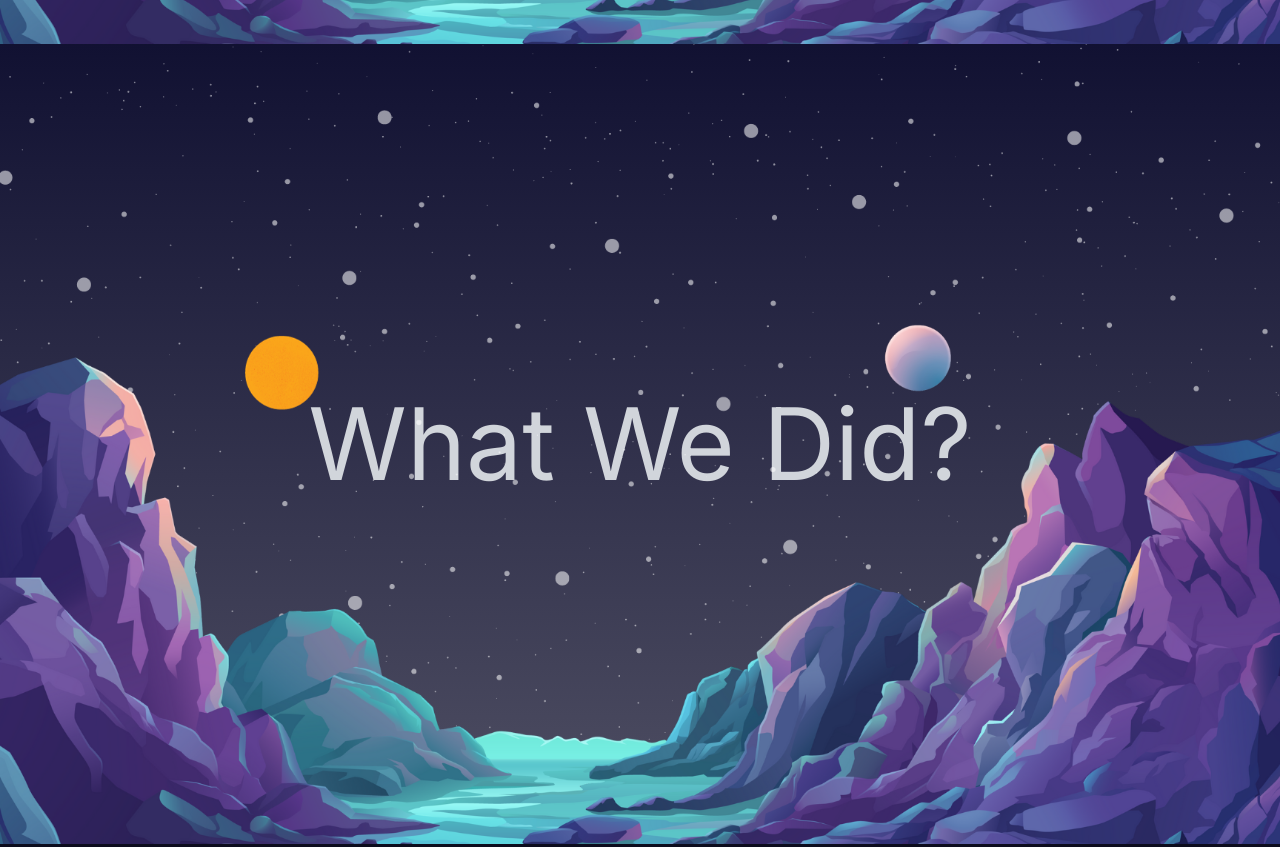
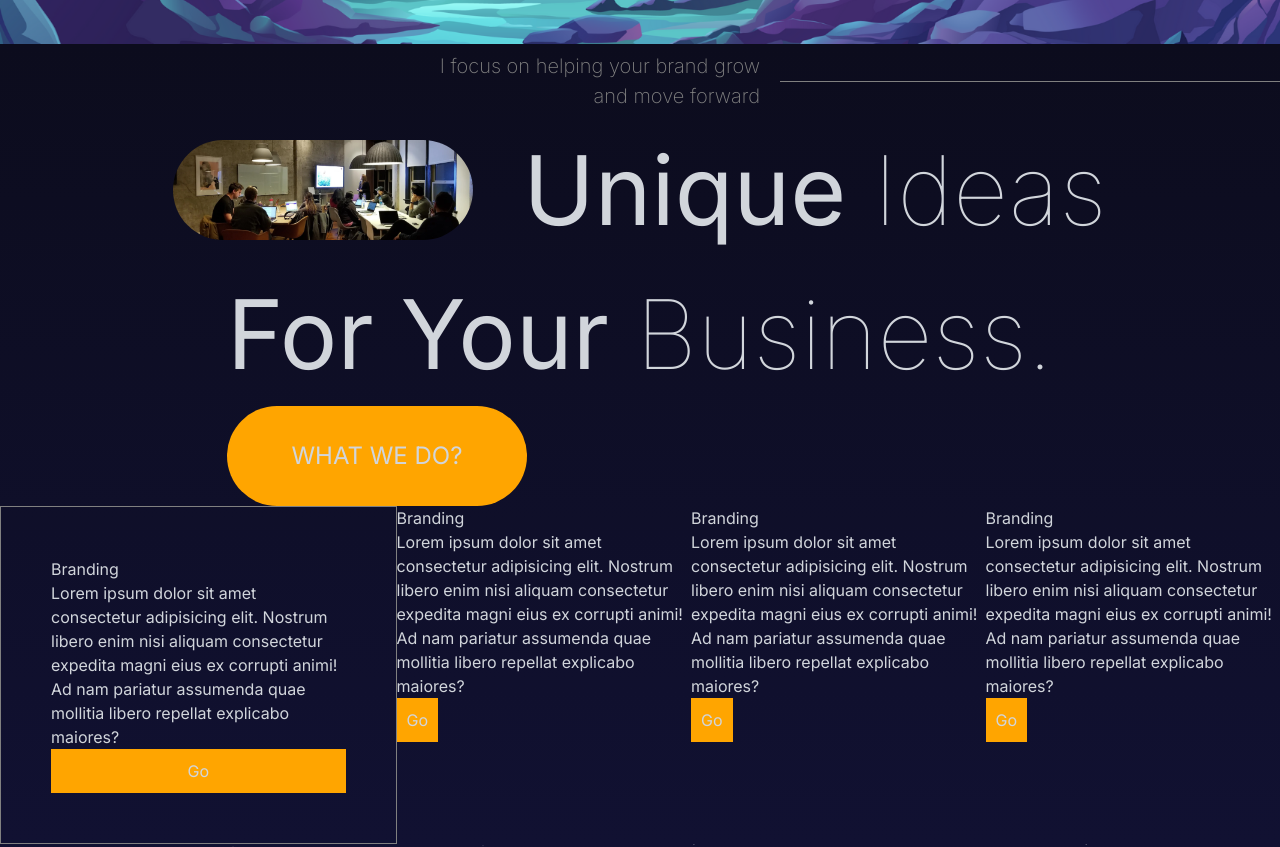
Before and after one commit to nextArtDev/animated-portfolio-lamadev, a Next.js app: page / in a window 1280 px wide. Shown: the part 1580-2427 px from the top of the page. Built offline with nearby package versions, Linux system fonts and the light colour scheme.

Commit message:
services

```diff
--- /dev/null
+++ b/_components/Services.tsx
@@ -0,0 +1,277 @@
+'use client'
+import { useRef } from 'react'
+// import './services.scss'
+import { motion, useInView } from 'framer-motion'
+
+const variants = {
+  initial: {
+    x: -500,
+    y: 100,
+    opacity: 0,
+  },
+  animate: {
+    x: 0,
+    y: 0,
+    opacity: 1,
+    transition: {
+      duration: 1,
+      staggerChildren: 0.1,
+    },
+  },
+}
+
+const Services = () => {
+  const ref = useRef(null)
+
+  // margin for starting
+  // it can be const isInView = useInView({margin: "0px 100px -50px 0px"})
+  const isInView = useInView(ref, { margin: '-100px' })
+
+  return (
+    <motion.div
+      className="services"
+      variants={variants}
+      initial="initial"
+      // animate="animate"
+      // whileInView="animate"
+      ref={ref}
+      animate={isInView && 'animate'}
+      style={{
+        background: 'linear-gradient(180deg, #0c0c1d, #111132)',
+        height: '100%',
+        display: 'flex',
+        flexDirection: 'column',
+        justifyContent: 'space-between',
+      }}
+    >
+      <motion.div
+        className="textContainer"
+        variants={variants}
+        style={{
+          flex: '1',
+          alignSelf: 'flex-end',
+          display: 'flex',
+          alignItems: 'center',
+          gap: '20px',
+        }}
+      >
+        <p
+          style={{
+            fontWeight: 200,
+            fontSize: '20px',
+            color: 'gray',
+            textAlign: 'right',
+          }}
+        >
+          I focus on helping your brand grow
+          <br /> and move forward
+        </p>
+        <hr
+          style={{
+            width: '500px',
+            border: 'none',
+            borderTop: '0.5px solid gray',
+          }}
+        />
+      </motion.div>
+      <motion.div
+        className="titleContainer"
+        variants={variants}
+        style={{
+          flex: '2',
+          display: 'flex',
+          flexDirection: 'column',
+          alignItems: 'center',
+        }}
+      >
+        <div
+          className="title"
+          style={{
+            display: 'flex',
+            alignItems: 'center',
+            gap: '50px',
+          }}
+        >
+          <img
+            src="/people.webp"
+            alt=""
+            style={{
+              width: '300px',
+              height: '100px',
+              borderRadius: '50px',
+              objectFit: 'cover',
+            }}
+          />
+          <h1
+            style={{
+              fontSize: '96px',
+              fontWeight: '100',
+            }}
+          >
+            <motion.b whileHover={{ color: 'orange' }}>Unique</motion.b> Ideas
+          </h1>
+        </div>
+        <div className="title">
+          <h1
+            style={{
+              fontSize: '96px',
+              fontWeight: '100',
+            }}
+          >
+            <motion.b whileHover={{ color: 'orange' }}>For Your</motion.b>{' '}
+            Business.
+          </h1>
+          <button
+            style={{
+              width: '300px',
+              height: '100px',
+              borderRadius: '50px',
+              backgroundColor: ' orange',
+              border: 'none',
+              fontSize: '24px',
+              cursor: 'pointer',
+            }}
+          >
+            WHAT WE DO?
+          </button>
+        </div>
+      </motion.div>
+      <motion.div
+        className="listContainer"
+        variants={variants}
+        style={{
+          flex: '2',
+          display: 'flex',
+          maxWidth: '1366px',
+          margin: 'auto',
+        }}
+      >
+        <motion.div
+          className="box"
+          whileHover={{ background: 'lightgray', color: 'black' }}
+          style={{
+            padding: '50px',
+            border: '0.5px solid gray',
+            display: 'flex',
+            flexDirection: 'column',
+            justifyContent: 'space-between',
+          }}
+        >
+          <h2>Branding</h2>
+          <p
+          // style={{
+          //   fontWeight: 200,
+          //   fontSize: '20px',
+          //   color: 'gray',
+          //   textAlign: 'right',
+          // }}
+          >
+            Lorem ipsum dolor sit amet consectetur adipisicing elit. Nostrum
+            libero enim nisi aliquam consectetur expedita magni eius ex corrupti
+            animi! Ad nam pariatur assumenda quae mollitia libero repellat
+            explicabo maiores?
+          </p>
+          <button
+            style={{
+              padding: '10px',
+              backgroundColor: 'orange',
+              border: 'none',
+              cursor: 'pointer',
+            }}
+          >
+            Go
+          </button>
+        </motion.div>
+        <motion.div
+          className="box"
+          whileHover={{ background: 'lightgray', color: 'black' }}
+        >
+          <h2>Branding</h2>
+          <p
+          // style={{
+          //   fontWeight: 200,
+          //   fontSize: '20px',
+          //   color: 'gray',
+          //   textAlign: 'right',
+          // }}
+          >
+            Lorem ipsum dolor sit amet consectetur adipisicing elit. Nostrum
+            libero enim nisi aliquam consectetur expedita magni eius ex corrupti
+            animi! Ad nam pariatur assumenda quae mollitia libero repellat
+            explicabo maiores?
+          </p>
+          <button
+            style={{
+              padding: '10px',
+              backgroundColor: 'orange',
+              border: 'none',
+              cursor: 'pointer',
+            }}
+          >
+            Go
+          </button>
+        </motion.div>
+        <motion.div
+          className="box"
+          whileHover={{ background: 'lightgray', color: 'black' }}
+        >
+          <h2>Branding</h2>
+          <p
+          // style={{
+          //   fontWeight: 200,
+          //   fontSize: '20px',
+          //   color: 'gray',
+          //   textAlign: 'right',
+          // }}
+          >
+            Lorem ipsum dolor sit amet consectetur adipisicing elit. Nostrum
+            libero enim nisi aliquam consectetur expedita magni eius ex corrupti
+            animi! Ad nam pariatur assumenda quae mollitia libero repellat
+            explicabo maiores?
+          </p>
+          <button
+            style={{
+              padding: '10px',
+              backgroundColor: 'orange',
+              border: 'none',
+              cursor: 'pointer',
+            }}
+          >
+            Go
+          </button>
+        </motion.div>
+        <motion.div
+          className="box"
+          whileHover={{ background: 'lightgray', color: 'black' }}
+        >
+          <h2>Branding</h2>
+          <p
+          // style={{
+          //   fontWeight: 200,
+          //   fontSize: '20px',
+          //   color: 'gray',
+          //   textAlign: 'right',
+          // }}
+          >
+            Lorem ipsum dolor sit amet consectetur adipisicing elit. Nostrum
+            libero enim nisi aliquam consectetur expedita magni eius ex corrupti
+            animi! Ad nam pariatur assumenda quae mollitia libero repellat
+            explicabo maiores?
+          </p>
+          <button
+            style={{
+              padding: '10px',
+              backgroundColor: 'orange',
+              border: 'none',
+              cursor: 'pointer',
+            }}
+          >
+            Go
+          </button>
+        </motion.div>
+      </motion.div>
+    </motion.div>
+  )
+}
+
+export default Services
--- a/app/page.tsx
+++ b/app/page.tsx
@@ -1,6 +1,7 @@
 import Hero from '@/_components/Hero'
 import Navbar from '@/_components/Navbar'
 import Parallax from '@/_components/Parallax'
+import Services from '@/_components/Services'
 import Test from '@/_components/Test'
 
 export default function Home() {
@@ -13,6 +14,9 @@ export default function Home() {
         <section id="Services">
           <Parallax type="services" />
         </section>
+        <section>
+          <Services />
+        </section>
         <section id="Portfolio">
           <Parallax type="portfolio" />
         </section>
```
